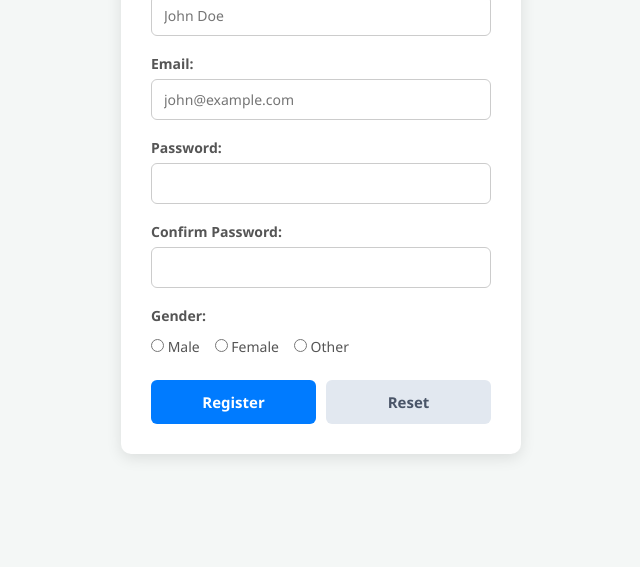
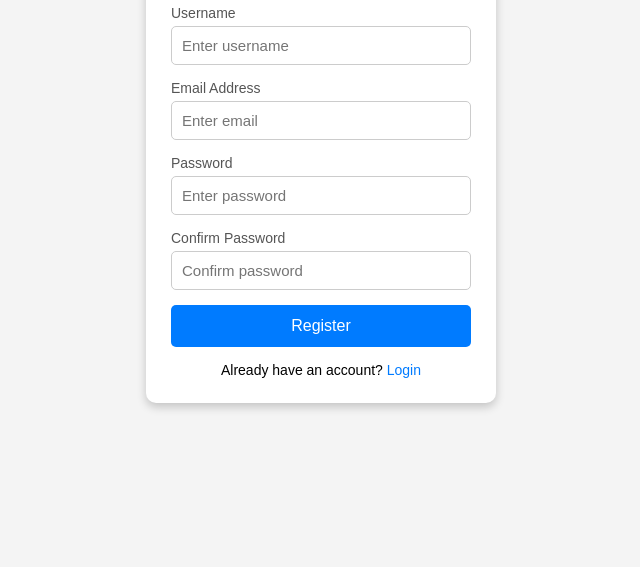
Before and after one commit to 25b65a0514-glitch/Regestration-form, a plain HTML site: page index.html in a window 1280 px wide. Shown: the part 233-800 px from the top of the page, without its empty margins (319-959 px from the left). Drawn offline with Linux system fonts and the light colour scheme.

Commit message:
modified registration form

```diff
--- a/index.html
+++ b/index.html
@@ -3,166 +3,123 @@
 <head>
     <meta charset="UTF-8">
     <meta name="viewport" content="width=device-width, initial-scale=1.0">
-    <title>Registration Form</title>
+    <title>User Registration</title>
+
     <style>
-        /* Base reset & modern background */
         * {
-            box-sizing: border-box;
             margin: 0;
             padding: 0;
-            font-family: 'Segoe UI', Tahoma, Geneva, Verdana, sans-serif;
+            box-sizing: border-box;
+            font-family: Arial, sans-serif;
         }
 
         body {
-            background-color: #f4f7f6;
+            background: #f4f4f4;
             display: flex;
             justify-content: center;
             align-items: center;
-            min-height: 100vh;
-            padding: 20px;
+            height: 100vh;
         }
 
-        /* Container card style */
-        .form-container {
-            background-color: #ffffff;
-            padding: 30px;
+        .container {
+            width: 350px;
+            background: #fff;
+            padding: 25px;
             border-radius: 10px;
-            box-shadow: 0 4px 15px rgba(0, 0, 0, 0.1);
-            width: 100%;
-            max-width: 400px;
+            box-shadow: 0 4px 10px rgba(0,0,0,0.2);
         }
 
         h2 {
             text-align: center;
-            color: #333333;
-            margin-bottom: 24px;
-        }
-
-        /* Label styling */
-        label {
-            font-weight: 600;
-            color: #555555;
-            font-size: 14px;
-            display: inline-block;
-            margin-bottom: 6px;
-        }
-
-        .field-group {
-            margin-bottom: 16px;
-        }
-
-        /* Text, Email, and Password Input Styling */
-        input[type="text"],
-        input[type="email"],
-        input[type="password"] {
-            width: 100%;
-            padding: 10px 12px;
-            border: 1px solid #ccc;
-            border-radius: 6px;
-            font-size: 14px;
-            outline: none;
-            transition: border-color 0.2s ease, box-shadow 0.2s ease;
-        }
-
-        input[type="text"]:focus,
-        input[type="email"]:focus,
-        input[type="password"]:focus {
-            border-color: #007bff;
-            box-shadow: 0 0 5px rgba(0, 123, 255, 0.25);
-        }
-
-        /* Radio button group styling */
-        .radio-group {
-            display: flex;
-            gap: 15px;
-            align-items: center;
-            margin-top: 6px;
-            font-size: 14px;
+            margin-bottom: 20px;
             color: #333;
         }
 
-        .radio-group label {
-            font-weight: normal;
-            margin-bottom: 0;
+        .form-group {
+            margin-bottom: 15px;
+        }
+
+        label {
+            display: block;
+            margin-bottom: 5px;
+            color: #555;
+            font-size: 14px;
+        }
+
+        input {
+            width: 100%;
+            padding: 10px;
+            border: 1px solid #ccc;
+            border-radius: 5px;
+            font-size: 15px;
+        }
+
+        input:focus {
+            outline: none;
+            border-color: #007BFF;
+        }
+
+        button {
+            width: 100%;
+            padding: 12px;
+            border: none;
+            background: #007BFF;
+            color: white;
+            font-size: 16px;
+            border-radius: 5px;
             cursor: pointer;
         }
 
-        /* Buttons container */
-        .button-group {
-            display: flex;
-            gap: 10px;
-            margin-top: 24px;
+        button:hover {
+            background: #0056b3;
         }
 
-        input[type="submit"],
-        input[type="reset"] {
-            flex: 1;
-            padding: 12px;
-            border: none;
-            border-radius: 6px;
-            font-size: 15px;
-            font-weight: bold;
-            cursor: pointer;
-            transition: background-color 0.2s ease;
+        .login-link {
+            text-align: center;
+            margin-top: 15px;
+            font-size: 14px;
         }
 
-        input[type="submit"] {
-            background-color: #007bff;
-            color: white;
+        .login-link a {
+            color: #007BFF;
+            text-decoration: none;
         }
 
-        input[type="submit"]:hover {
-            background-color: #0056b3;
-        }
-
-        input[type="reset"] {
-            background-color: #e2e8f0;
-            color: #4a5568;
-        }
-
-        input[type="reset"]:hover {
-            background-color: #cbd5e0;
+        .login-link a:hover {
+            text-decoration: underline;
         }
     </style>
 </head>
 <body>
 
-    <div class="form-container">
-        <h2>Registration Form</h2>
+<div class="container">
+    <h2>User Registration</h2>
 
-        <form>
-            <div class="field-group">
-                <label for="fullname">Full Name:</label>
-                <input type="text" id="fullname" name="fullname" placeholder="John Doe" required>
+    <form action="#" method="post">
+        <div class="form-group">
+            <label for="username">Username</label>
+            <input type="text" id="username" name="username" placeholder="Enter username" required>
         </div>
 
-            <div class="field-group">
-                <label for="email">Email:</label>
-                <input type="email" id="email" name="email" placeholder="john@example.com" required>
+        <div class="form-group">
+            <label for="email">Email Address</label>
+            <input type="email" id="email" name="email" placeholder="Enter email" required>
         </div>
 
-            <div class="field-group">
-                <label for="password">Password:</label>
-                <input type="password" id="password" name="password" required>
+        <div class="form-group">
+            <label for="password">Password</label>
+            <input type="password" id="password" name="password" placeholder="Enter password" required>
         </div>
 
-            <div class="field-group">
-                <label for="confirm_password">Confirm Password:</label>
-                <input type="password" id="confirm_password" name="confirm_password" required>
+        <div class="form-group">
+            <label for="confirmPassword">Confirm Password</label>
+            <input type="password" id="confirmPassword" name="confirmPassword" placeholder="Confirm password" required>
         </div>
 
-            <div class="field-group">
-                <label>Gender:</label>
-                <div class="radio-group">
-                    <label><input type="radio" name="gender" value="Male"> Male</label>
-                    <label><input type="radio" name="gender" value="Female"> Female</label>
-                    <label><input type="radio" name="gender" value="Other"> Other</label>
-                </div>
-            </div>
+        <button type="submit">Register</button>
 
-            <div class="button-group">
-                <input type="submit" value="Register">
-                <input type="reset" value="Reset">
+        <div class="login-link">
+            Already have an account? <a href="#">Login</a>
         </div>
     </form>
 </div>
```
Lines whose indentation alone changed are shown as unchanged.
